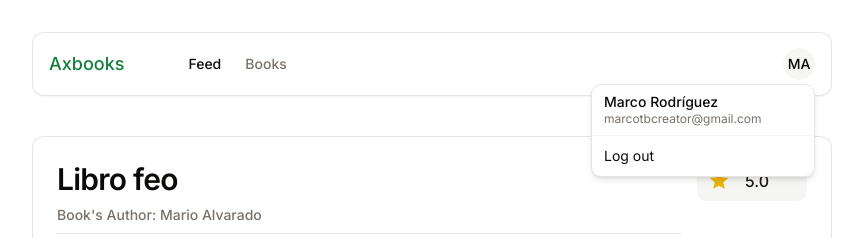
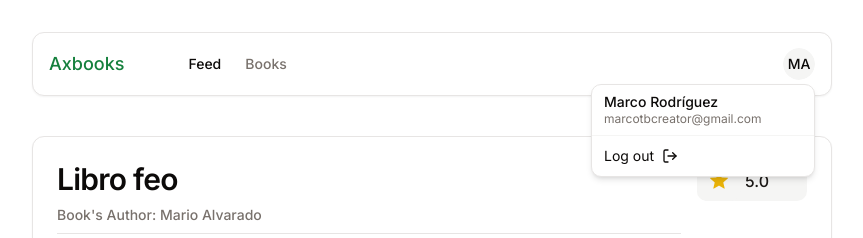
Before and after one commit to MarcoTheBigCreator/api-project-axmovies, a Next.js app: page /feed in a window 1280 px wide. Both pictures are taken after a click on the button "MA". Shown: the top 238 px of the page, without its empty margins (208-1071 px from the left). Built offline with nearby package versions, Linux system fonts and the light colour scheme.

Commit message:
add: logout icon

```diff
--- a/app/(home)/components/UserDropdown.tsx
+++ b/app/(home)/components/UserDropdown.tsx
@@ -49,6 +49,7 @@ export const UserDropdown = () => {
         <DropdownMenuGroup>
           <DropdownMenuItem onClick={onLogout}>
             Log out
+            <LogOut className="ml-2 h-4 w-4"/>
           </DropdownMenuItem>
         </DropdownMenuGroup>
       </DropdownMenuContent>
--- a/firebase/provider.ts
+++ b/firebase/provider.ts
@@ -18,6 +18,6 @@ export const loginWithEmail = async (email: string, password: string) => {
 }
 
 export const logout = async () => {
-  console.log("logout");
+  // console.log("logout");
   return await firebaseAuth.signOut();
 }
```
